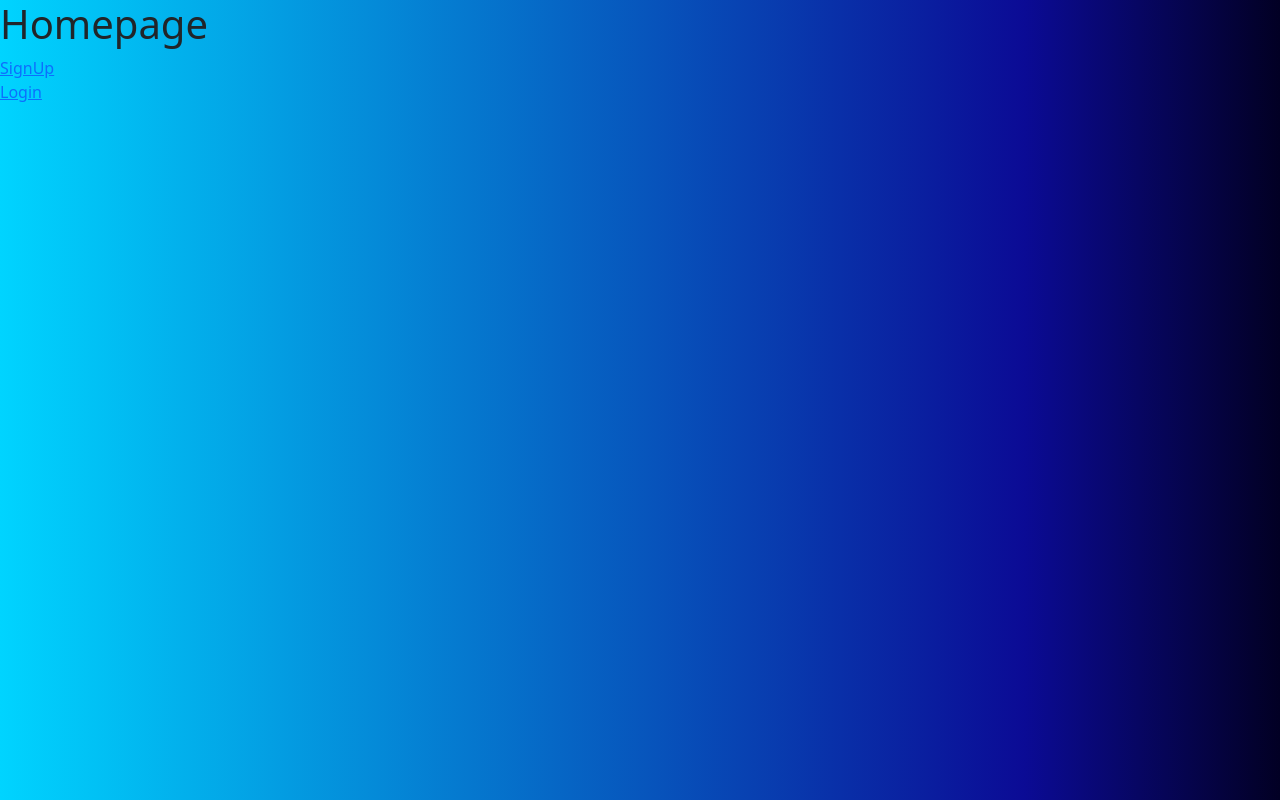
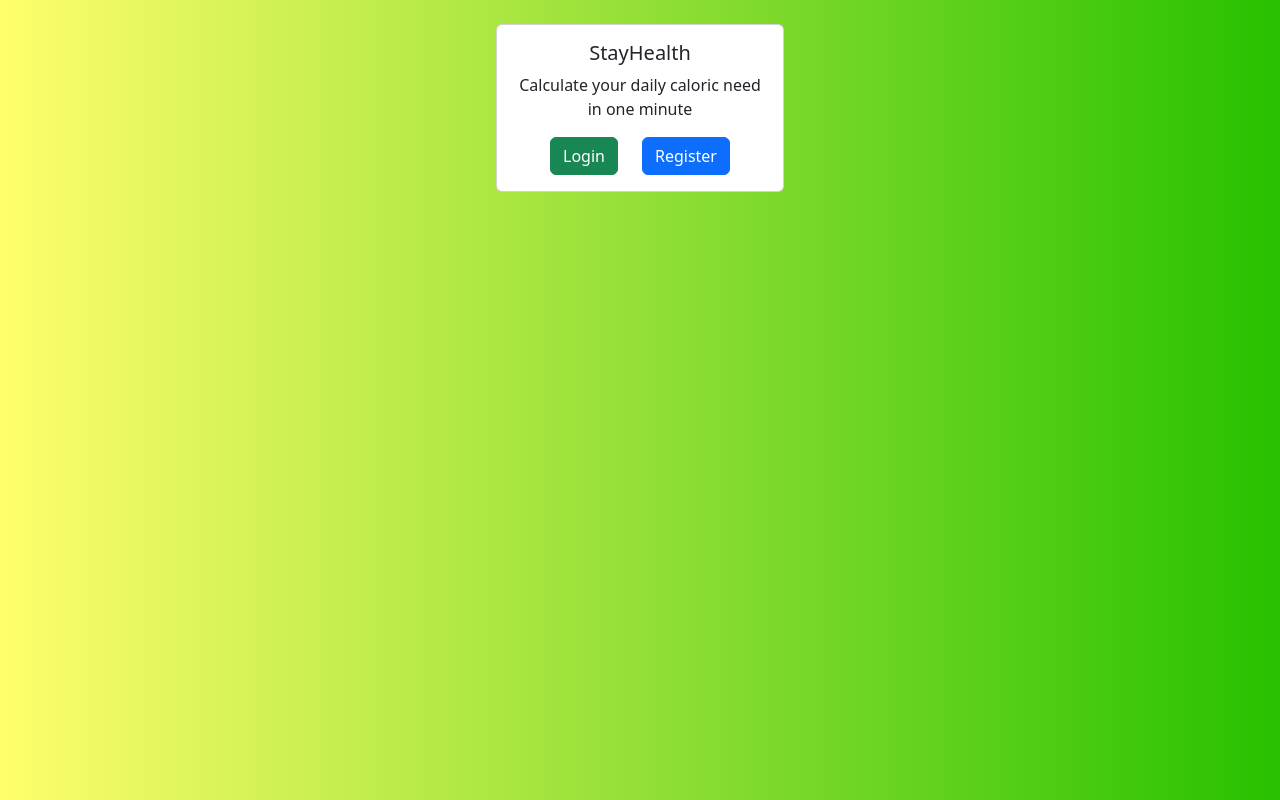
Before and after one commit to diclementef92/EpicodeCapstoneProject, a React (Create React App) app in the folder front-end/: page / in a window 1280 px wide. Built offline with nearby package versions, Linux system fonts and the light colour scheme.

Commit message:
first layout home and login

```diff
--- a/front-end/src/App.css
+++ b/front-end/src/App.css
@@ -1,9 +1,9 @@
 body {
-  background: rgb(2, 0, 36);
+  /* height: 100%; */
+  background: rgb(39, 193, 0);
   background: linear-gradient(
     -90deg,
-    rgba(2, 0, 36, 1) 0%,
-    rgba(11, 11, 149, 1) 20%,
-    rgba(0, 212, 255, 1) 100%
+    rgba(39, 193, 0, 1) 0%,
+    rgba(255, 254, 107, 1) 100%
   );
 }
--- a/front-end/src/components/Home.jsx
+++ b/front-end/src/components/Home.jsx
@@ -1,18 +1,31 @@
 import { useEffect } from "react";
-import { Nav } from "react-bootstrap";
+import { Button, Card, Col, Container, Nav, Row } from "react-bootstrap";
 import { Link } from "react-router-dom";
 
 const Home = () => {
   useEffect(() => {}, []);
 
   return (
-    <>
-      <h1>Homepage</h1>
-
-      <Link to={"/register"}>SignUp</Link>
-      <br />
-      <Link to={"/login"}>Login</Link>
-    </>
+    <Container>
+      <Row className="justify-content-sm-center mt-4">
+        <Col sm="auto">
+          <Card style={{ width: "18rem" }}>
+            <Card.Body className="text-center">
+              <Card.Title>StayHealth</Card.Title>
+              <Card.Text>
+                Calculate your daily caloric need in one minute
+              </Card.Text>
+              <Button variant="success" href="./login">
+                Login
+              </Button>
+              <Button className="ms-4" variant="primary" href="./register">
+                Register
+              </Button>
+            </Card.Body>
+          </Card>
+        </Col>
+      </Row>
+    </Container>
   );
 };
 
--- a/front-end/src/components/Login.jsx
+++ b/front-end/src/components/Login.jsx
@@ -9,7 +9,14 @@ import { SignIn } from "../hooks/FechAuthentication";
 import "../assets/Register.css";
 import FloatingLabel from "react-bootstrap/FloatingLabel";
 import Form from "react-bootstrap/Form";
-import { Button, FormControl } from "react-bootstrap";
+import {
+  Button,
+  Card,
+  Col,
+  Container,
+  FormControl,
+  Row,
+} from "react-bootstrap";
 
 const USER_REGEX = /^[A-z][A-z0-9-_]{3,23}$/;
 const PWD_REGEX = /^(?=.*[a-z])(?=.*[A-Z])(?=.*[0-9])(?=.*[!@#$%]).{8,24}$/;
@@ -69,6 +76,11 @@ const Login = () => {
 
     const res = await SignIn(loginDto);
 
+    if (!res) {
+      setErrMsg("Server Error");
+      return;
+    }
+
     //if response status not ok
     if (res.status) {
       setErrMsg(res.message);
@@ -81,7 +93,7 @@ const Login = () => {
   };
 
   return (
-    <>
+    <Container>
       {success ? (
         <section>
           <h1>{responseMsg}</h1>
@@ -90,7 +102,12 @@ const Login = () => {
           </p>
         </section>
       ) : (
-        <section>
+        <Row className="justify-content-sm-center mt-4">
+          <Col>
+            <Card style={{ width: "18rem" }}>
+              <Card.Body className="text-center">
+                <Card.Title>Login</Card.Title>
+                <Card.Text>
                   <p
                     ref={errRef}
                     className={errMsg ? "errmsg" : "offscreen"}
@@ -98,12 +115,12 @@ const Login = () => {
                   >
                     {errMsg}
                   </p>
-          <h1>Login</h1>
 
+                  {/* Form */}
                   <Form onSubmit={handleSubmit}>
                     {/* Username field */}
 
-            <FloatingLabel label={"Username"} className="mb-4">
+                    <FloatingLabel label={"Username"} className="mb-2">
                       <Form.Control
                         // className="form-control"
                         placeholder="username"
@@ -134,7 +151,9 @@ const Login = () => {
                     <p
                       id="uidnote"
                       className={
-                userFocus && user && !validName ? "instructions" : "offscreen"
+                        userFocus && user && !validName
+                          ? "instructions"
+                          : "offscreen"
                       }
                     >
                       <FontAwesomeIcon icon={faInfoCircle} />
@@ -169,13 +188,15 @@ const Login = () => {
                     </FloatingLabel>
                     <p
                       id="pwdnote"
-              className={pwdFocus && !validPwd ? "instructions" : "offscreen"}
+                      className={
+                        pwdFocus && !validPwd ? "instructions" : "offscreen"
+                      }
                     >
                       <FontAwesomeIcon icon={faInfoCircle} />
                       8 to 24 characters.
                       <br />
-              Must include uppercase and lowercase letters, a number and a
-              special character.
+                      Must include uppercase and lowercase letters, a number and
+                      a special character.
                       <br />
                       Allowed special characters:{" "}
                       <span aria-label="exclamation mark">!</span>{" "}
@@ -184,17 +205,21 @@ const Login = () => {
                       <span aria-label="dollar sign">$</span>{" "}
                       <span aria-label="percent">%</span>
                     </p>
-            <br />
                     <Button
-              className="btn-primary"
+                      type="submit"
+                      variant="primary"
                       disabled={!validName || !validPwd ? true : false}
                     >
                       Sign In
                     </Button>
                   </Form>
-        </section>
+                </Card.Text>
+              </Card.Body>
+            </Card>
+          </Col>
+        </Row>
       )}
-    </>
+    </Container>
   );
 };
 
```
Lines whose indentation alone changed are shown as unchanged.
